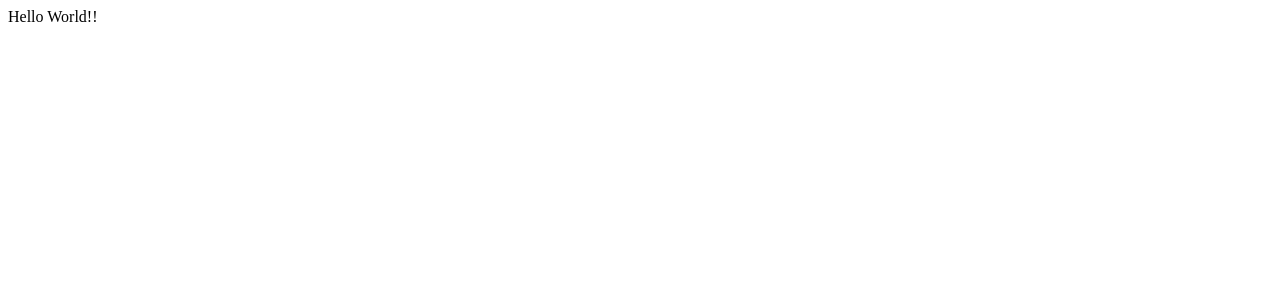
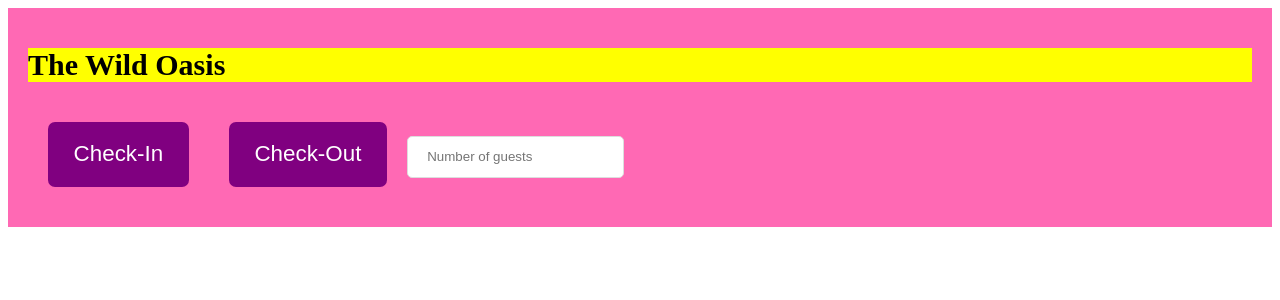
Before and after one commit to Jenseko/the-wild-oasis, a React (Vite) app: page / in a window 1280 px wide. Shown: the top 300 px of the page. Built offline with nearby package versions, Linux system fonts and the light colour scheme.

Commit message:
first tries of stycomp

```diff
--- a/src/App.jsx
+++ b/src/App.jsx
@@ -1,5 +1,44 @@
+import styled from "styled-components";
+
+const H1 = styled.h1`
+  font-size: 30px;
+  font-weight: 600;
+  background-color: yellow;
+`;
+
+const Button = styled.button`
+  font-size: 1.4rem;
+  padding: 1.2rem 1.6rem;
+  font-weight: 500;
+  border: none;
+  border-radius: 7px;
+  background-color: purple;
+  color: white;
+  cursor: pointer;
+
+  margin: 20px;
+`;
+
+const Input = styled.input`
+  border: 1px solid #ddd;
+  border-radius: 5px;
+  padding: 0.8rem 1.2rem;
+`;
+
+const StyledApp = styled.div`
+  background-color: hotpink;
+  padding: 20px;
+`;
+
 function App() {
-  return <div>Hello World!!</div>;
+  return (
+    <StyledApp>
+      <H1>The Wild Oasis</H1>
+      <Button onClick={() => alert("Check In")}>Check-In</Button>
+      <Button onClick={() => alert("Check Out")}>Check-Out</Button>
+      <Input type="number" placeholder="Number of guests"></Input>
+    </StyledApp>
+  );
 }
 
 export default App;
```
